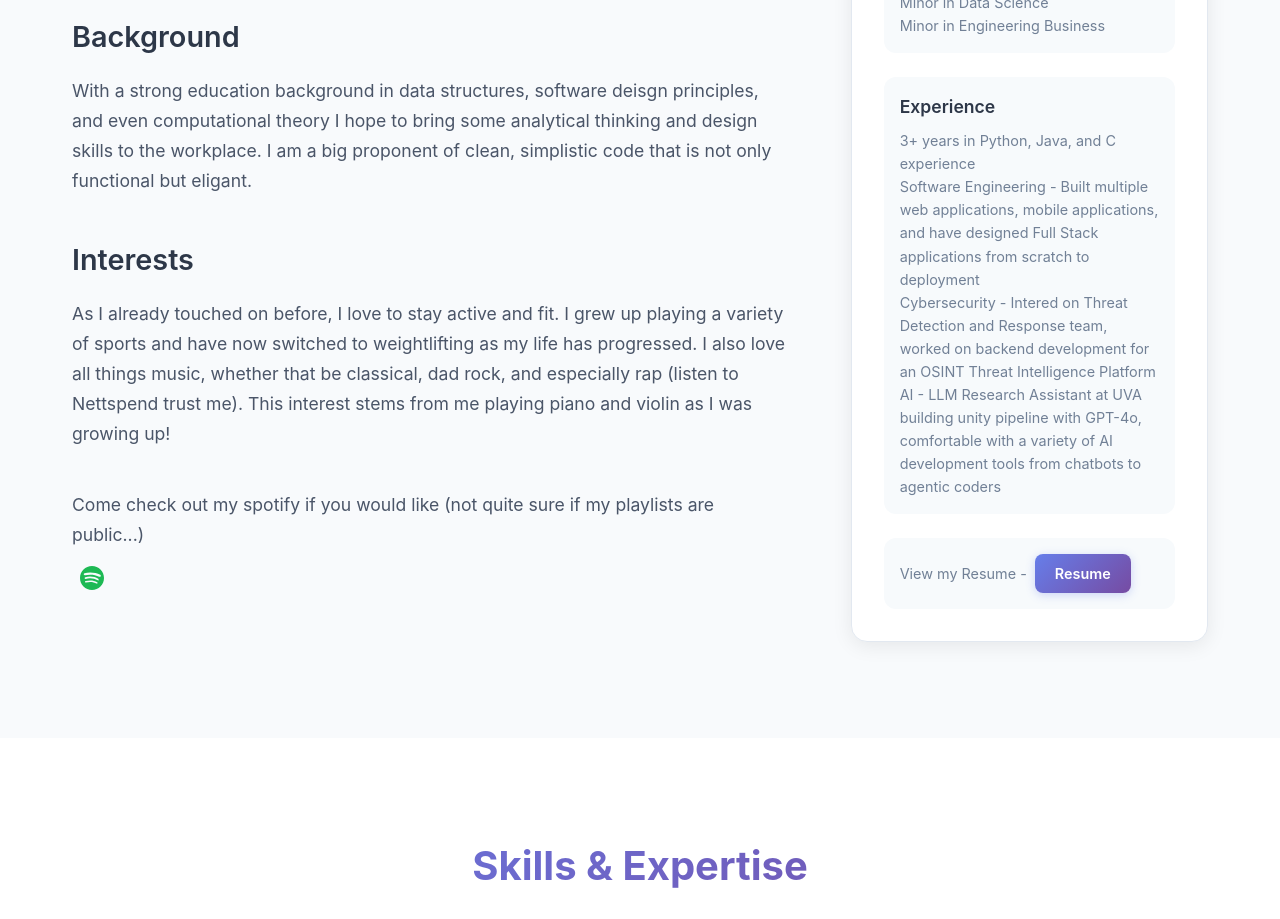
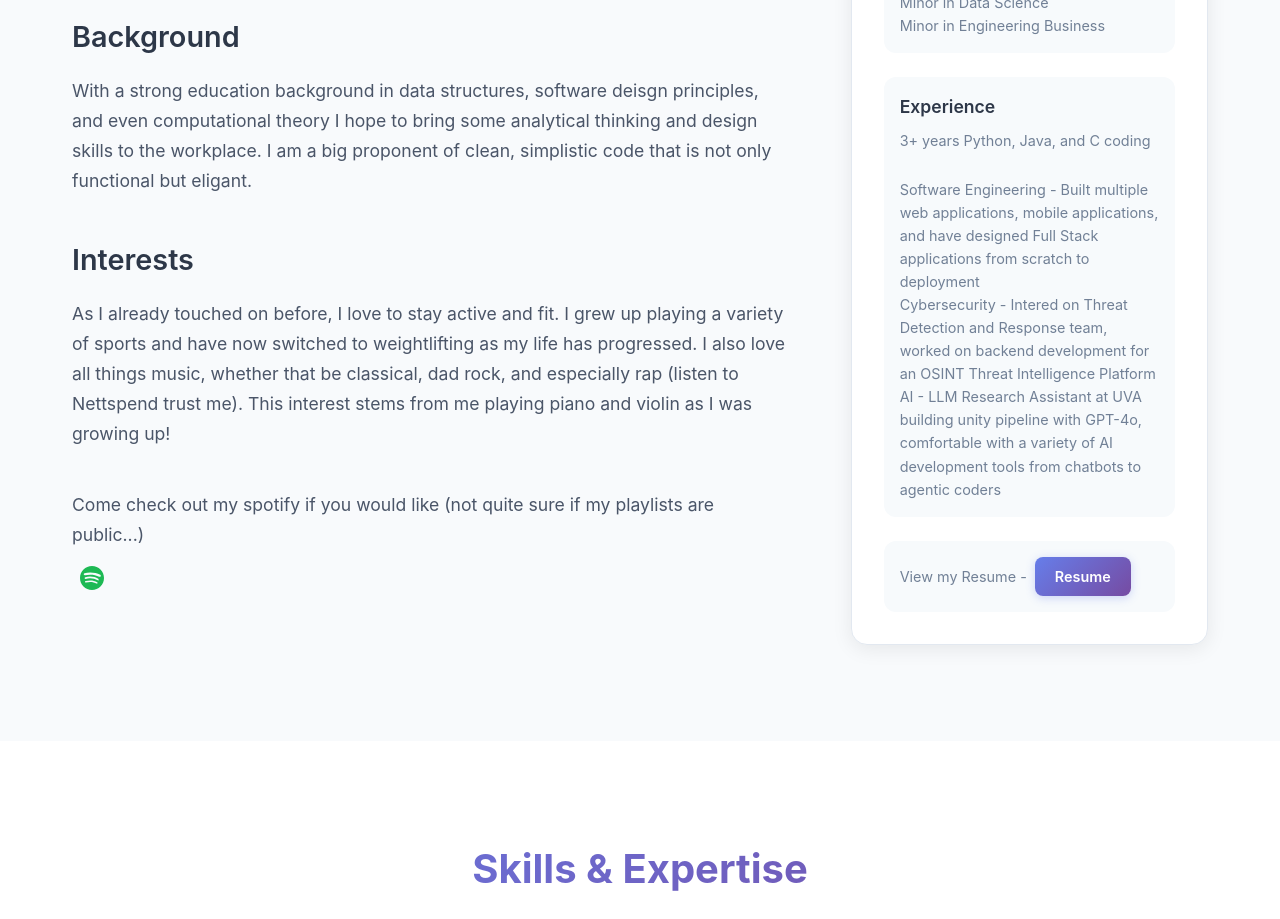
Before and after one commit to sebastian-shirazi/sebastian-shirazi.github.io, a React (Create React App) app: page / in a window 1280 px wide. Shown: the part 1280-2199 px from the top of the page. Built offline with nearby package versions, Linux system fonts and the light colour scheme.

Commit message:
Adds newline break between experience subtitle and content

```diff
--- a/src/components/About.js
+++ b/src/components/About.js
@@ -74,7 +74,8 @@ const About = () => {
                 <div className="fact-item">
                   <div className="fact-content">
                     <h4>Experience</h4>
-                    <p>3+ years in Python, Java, and C experience</p>
+                    <p>3+ years Python, Java, and C coding</p>
+                    <br></br>
                     <p> Software Engineering - Built multiple web applications, mobile applications, and
                       have designed Full Stack applications from scratch to deployment
                     </p>
```
